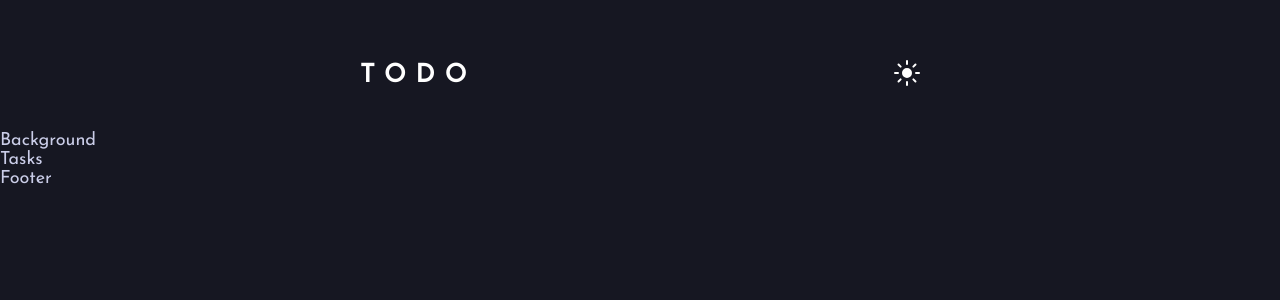
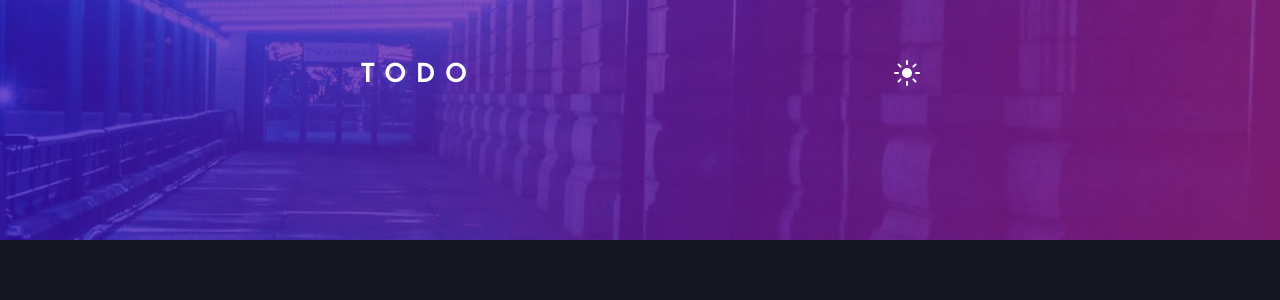
Before and after one commit to giullianoth/Todo-App-React, a React (Vite) app: page / in a window 1280 px wide. Shown: the top 300 px of the page. Built offline with nearby package versions, Linux system fonts and the light colour scheme.

Commit message:
background section

```diff
--- a/src/components/page/Background/Background.module.css
+++ b/src/components/page/Background/Background.module.css
@@ -0,0 +1,12 @@
+.background {
+    width: 100%;
+    height: 30%;
+    background-repeat: no-repeat;
+    background-size: cover;
+    background-position: center;
+    position: absolute;
+    top: 0;
+    left: 0;
+    z-index: 1;
+    transition: var(--transition);
+}
--- a/src/components/page/Background/index.tsx
+++ b/src/components/page/Background/index.tsx
@@ -1,8 +1,21 @@
+import { useState } from "react"
 import styles from "./Background.module.css"
+import bgDesktopDark from "../../../assets/images/bg-desktop-dark.jpg"
+import bgDesktopLight from "../../../assets/images/bg-desktop-light.jpg"
+import bgMobileDark from "../../../assets/images/bg-mobile-dark.jpg"
+import bgMobileLight from "../../../assets/images/bg-mobile-light.jpg"
 
 const Background = () => {
+  const [largeScreen, setLargeScreen] = useState(window.innerWidth >= 576)
+  window.addEventListener("resize", () => setLargeScreen(window.innerWidth >= 576))
+
+
   return (
-    <div>Background</div>
+    <div
+      className={styles.background}
+      style={{
+        backgroundImage: `url(${largeScreen ? bgDesktopDark : bgMobileDark})`
+      }}></div >
   )
 }
 
```
